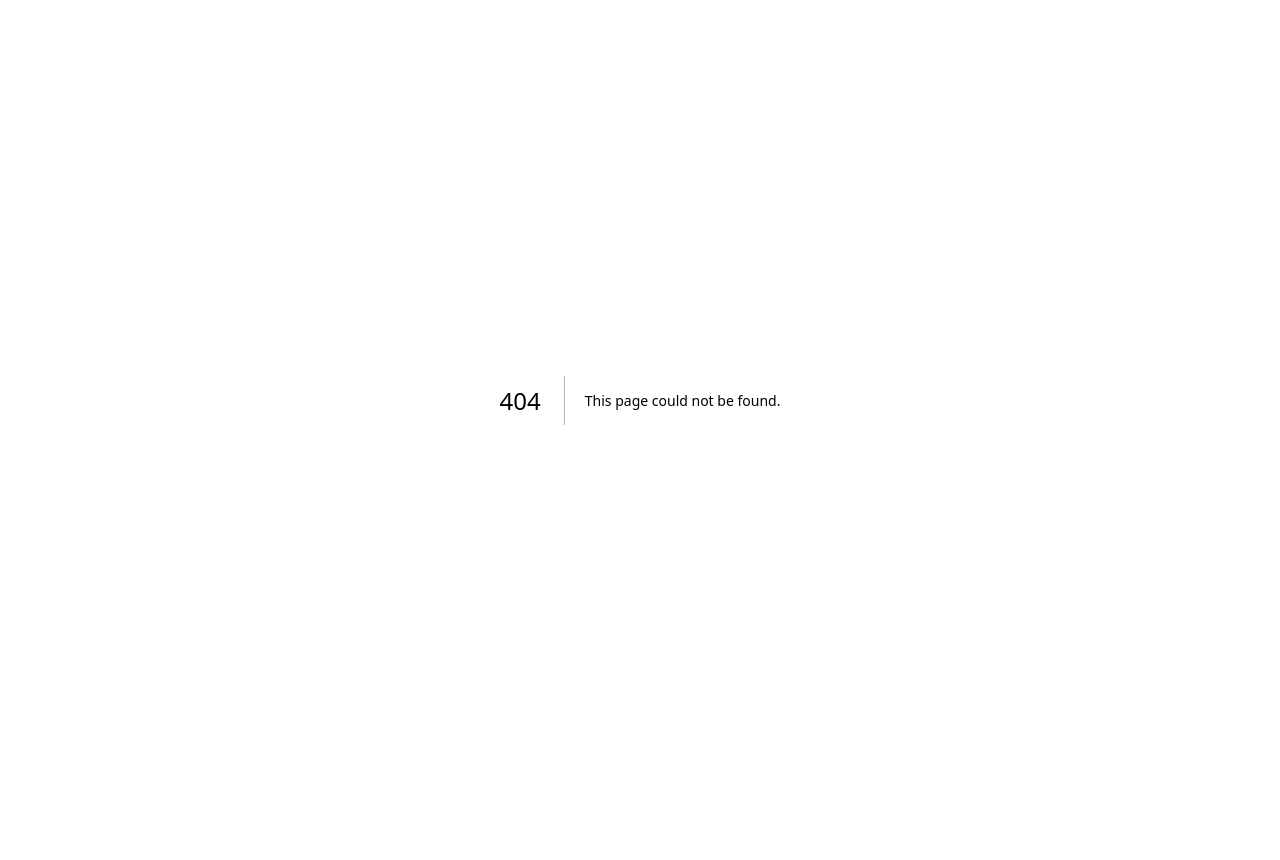
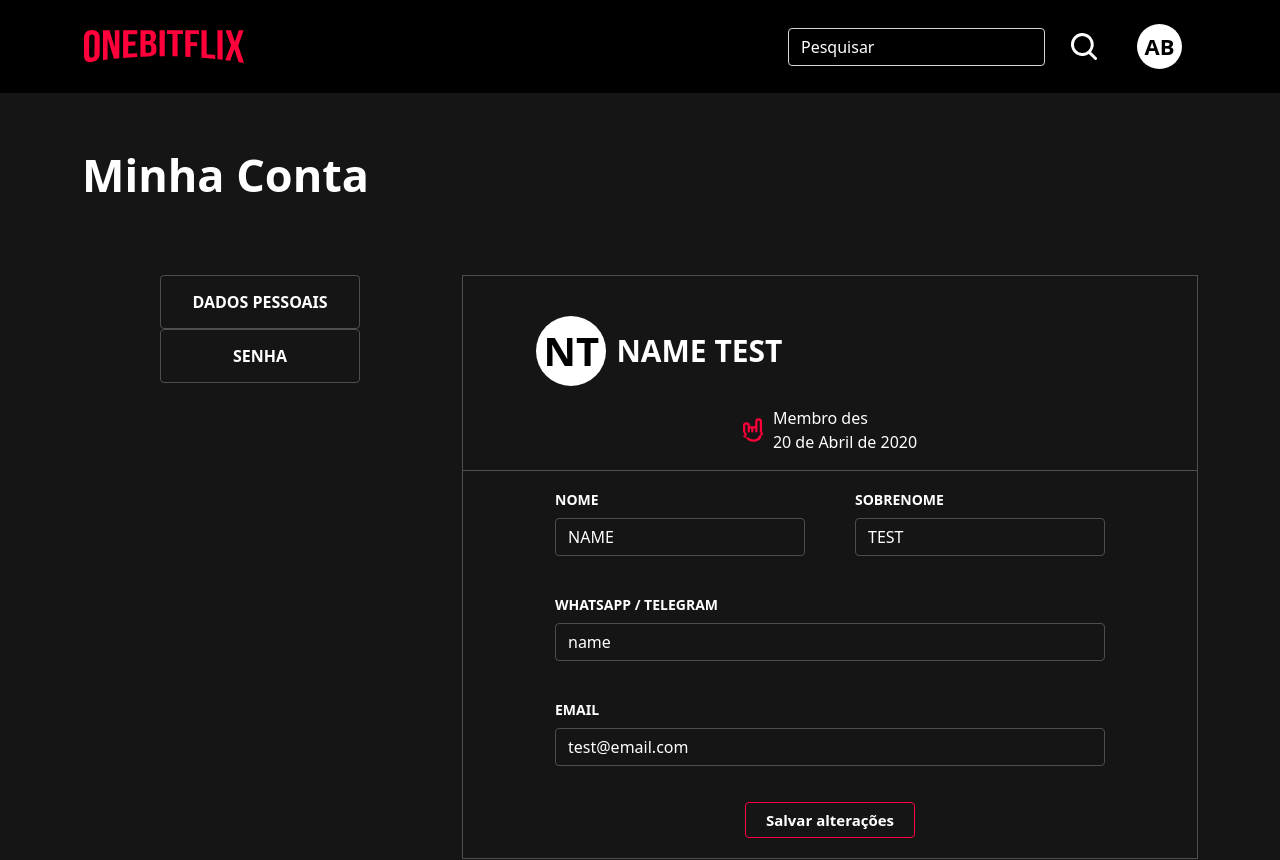
Before and after one commit to LeonardoStu/onebitflix_front-end, a Next.js app: page /profile in a window 1280 px wide. Before the commit this address had no page. Shown: the top 860 px of the page. Before the commit the page ends 800 px from the top, so only its background shows below. Built offline with nearby package versions, Linux system fonts and the light colour scheme.

Commit message:
Estrutura do profile

```diff
--- /dev/null
+++ b/pages/profile.tsx
@@ -0,0 +1,36 @@
+import Head from 'next/head'
+import style from '../styles/profile.module.scss'
+import UserForm from '@/components/profile/user'
+import HeaderAuth from '@/components/common/headerAuth'
+import { Button, Col, Container, Row } from 'reactstrap'
+import Footer from '@/components/common/footer'
+
+const UserInfo = function () {
+    return <>
+        <Head>
+            <title>Onebitflix - Meus Dados</title>
+        </Head>
+        <main>
+            <div className={style.header}>
+                <HeaderAuth/>
+             </div>
+            <Container className="py-5">
+                <p className={style.title}>Minha Conta</p>
+                <Row className='pt-3 pb-5'>
+                    <Col md={4} className={style.btnColumn}>
+                        <Button className={style.renderForm}>DADOS PESSOAIS</Button>
+                        <Button className={style.renderForm}>SENHA</Button>
+                    </Col>
+                    <Col md>
+                        <UserForm/>
+                    </Col>
+                </Row>
+            </Container>
+            <div className={style.footer}>
+                <Footer/>
+            </div>
+        </main>
+    </>
+}
+
+export default UserInfo
--- /dev/null
+++ b/src/components/profile/user/index.tsx
@@ -0,0 +1,45 @@
+import { Button, Form, FormGroup, Input, Label } from "reactstrap"
+import style from "../../../../styles/profile.module.scss"
+
+const UserForm = function () {
+    return<>
+        <Form className={style.form}>
+            <div className={style.formName}>
+                <p className={style.nameAbbreviation}>NT</p>
+                <p className={style.userName}>Name Test</p>
+            </div>
+            <div className={style.memberTime}>
+                <img className={style.memberTimeImg} src="/profile/iconUserAccount.svg" alt="iconProfile" />
+                <p className={style.memberTimeText}>
+                    Membro des <br /> 20 de Abril de 2020
+                </p>
+            </div>
+            <hr />
+            <div className={style.inputFlexDiv}>
+                <FormGroup>
+                    <Label className={style.label} for="firstName">NOME</Label>
+                    <Input name="firstName" type="text" id="firstName" placeholder="Qual o seu primeiro nome?" required maxLength={20} className={style.inputFlex} value={"Name"} />
+                </FormGroup>
+
+                <FormGroup>
+                    <Label className={style.label} for="lastName">SOBRENOME</Label>
+                    <Input name="lastName" type="text" id="lastName" placeholder="Qual o seu último nome?" required maxLength={20} className={style.inputFlex} value={"Test"} />
+                </FormGroup>
+            </div>
+            <div className={style.inputNormalDiv}>
+                <FormGroup>
+                    <Label className={style.label} for="phone">WHATSAPP / TELEGRAM</Label>
+                    <Input name="phone" type="tel" id="phone" placeholder="(xx) xxxxx-xxxx" required maxLength={20} className={style.input} value={"Name"} />
+                </FormGroup>
+
+                <FormGroup>
+                    <Label className={style.label} for="email">EMAIL</Label>
+                    <Input name="email" type="text" id="email" placeholder="Coloque seu email" required className={style.input} value={"test@email.com"} />
+                </FormGroup>
+                <Button className={style.formBtn}>Salvar alterações</Button>
+            </div>
+        </Form>
+    </>
+}
+
+export default UserForm
--- /dev/null
+++ b/styles/profile.module.scss
@@ -0,0 +1,157 @@
+@import "./colors.module.scss";
+.header{
+    background-color: black;
+}
+.footer{
+    background-color: black;
+}
+.form{
+    border: 1px solid $darkGray;
+    padding: 20px 0px;
+    max-width: 100%;
+}
+.formName{
+    display: flex;
+    align-items: center;
+    gap: 10px;
+    width: 80%;
+    margin: 20px auto;
+    text-transform: uppercase;
+}
+.nameAbbreviation{
+    font-size: 40px;
+    font-weight: bold;
+    min-height: 70px;
+    min-width: 70px;
+    background-color: white;
+    color: black;
+    border-radius: 50%;
+    display: flex;
+    justify-content: center;
+    align-items: center;
+}
+.userName{
+    font-size: 30px;
+    font-weight: bold;
+}
+.memberTime{
+    display: flex;
+    justify-content: center;
+    gap: 10px;
+}
+
+.memberTimeImg{
+    width: 20px;
+}
+.memberText{
+    font-size: 14px;
+    color: $lightGray;
+}
+.label{
+    font-size: 14px;
+    font-weight: bold;
+}
+.inputFlexDiv{
+    display: flex;
+    flex-wrap: wrap;
+    justify-content: center;
+    gap: 50px;
+}
+.inputFlex{
+    width: 250px;
+    background-color: transparent;
+    border: 1px solid $darkGray;
+    color: white;
+    text-transform: uppercase;
+    &::placeholder{
+        color: $lightGray;
+    }
+    &:focus{
+        box-shadow: none;
+        border-color: $lightRed;
+        color: white;
+        background-color: transparent;
+    }
+}
+.inputNormalDiv{
+    display: flex;
+    flex-direction: column;
+    align-items: center;
+    margin-top: 20px;
+    gap: 20px;
+}
+.input{
+    @extend .inputFlex;
+    text-transform: lowercase;
+    width: 550px;
+}
+.formBtn{
+    border-color: $lightRed;
+    background-color: transparent;
+    text-align: center;
+    color: white;
+    font-weight: bold;
+    font-size: 15px;
+    padding: 6px 20px;
+    &:hover{
+        border-color: $darkRed;
+        background-color: transparent;
+        color: $lightGray;
+    }
+}
+.title{
+    font-size: 45px;
+    font-weight: bold;
+    padding-bottom: 50px;
+}
+.renderForm{
+    display: block;
+    width: 200px;
+    border: 1px solid $darkGray;
+    background-color: transparent;
+    font-weight: bold;
+    margin: 0 auto;
+    padding: 14px 0px;
+    &:hover{
+        border-color: $darkRed;
+        background-color: transparent;
+        color: $lightGray;
+    }
+}
+
+@media (max-width: 991px){
+    .title{
+        text-align: center;
+    }
+    .btnColumn{
+        width: 100%;
+        margin-bottom: 40px;
+    }
+}
+@media (max-width: 767px){
+    .inputFlexDiv{
+        gap: 20px;
+    }
+    .inputFlex{
+        width: 400px;
+    }
+}
+
+@media (max-width: 460px){
+    .title{
+        font-size: 30px;
+        margin-bottom: 10px;
+    }
+    .inputFlex{
+        width: 100%;
+    }
+    .nameAbbreviation{
+        font-size: 30px;
+        min-height: 60px;
+        min-width: 60px;
+    }
+    .userName{
+        font-size: 25px;
+
+    }
+}
```
